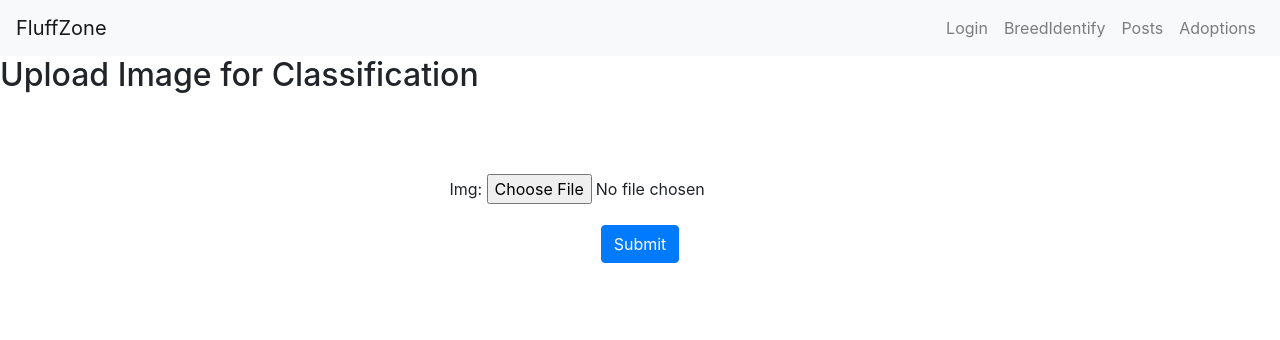
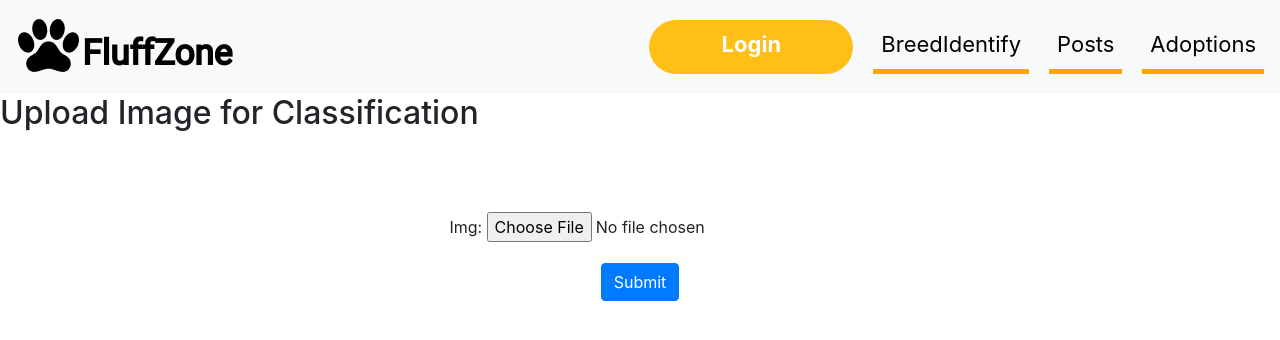
Before and after one commit to varunmamtora06/FluffZone, a Django app: page /identifyBreed in a window 1280 px wide. Shown: the top 340 px of the page. Run offline with Django 3.2, Linux system fonts and the light colour scheme; some libraries are stand-ins or nearby versions.

Commit message:
add frontend homepg

```diff
--- a/fluffzone/static/CSS/base.css
+++ b/fluffzone/static/CSS/base.css
@@ -0,0 +1,18 @@
+nav>.collapse>.navbar-nav>.nav-link{
+    margin-left: 20px;
+    font-size: 22px ;
+}
+
+nav>.collapse>.navbar-nav>.adoptionsLink, nav>.collapse>.navbar-nav>.postsLink, nav>.collapse>.navbar-nav>.breedLink{
+    color: Black;
+    border-bottom: 5px solid orange;
+}
+
+nav>.collapse>.navbar-nav>.loginLink{
+    text-align: center;
+    width: 204px;
+    border-radius: 35px;
+    font-weight: bold;
+    background-color: #FFBF17;
+    color: white;
+}
--- a/fluffzone/templates/base.html
+++ b/fluffzone/templates/base.html
@@ -1,3 +1,4 @@
+{% load static %}
 <!DOCTYPE html>
 <html lang="en">
   <head>
@@ -9,11 +10,17 @@
       integrity="sha384-JcKb8q3iqJ61gNV9KGb8thSsNjpSL0n8PARn9HuZOnIxN0hoP+VmmDGMN5t9UJ0Z"
       crossorigin="anonymous"
     />
+    <link rel="stylesheet" href="{% static 'CSS/base.css' %}">
+    {% block pgcss %}
+    {% endblock pgcss %}
+    {% block pgtitle %}
+      <title>Home</title>
+    {% endblock pgtitle %}
   </head>
   <body>
 
     <nav class="navbar navbar-expand-lg navbar-light bg-light">
-      <a class="navbar-brand" href="/">FluffZone</a>
+      <a class="navbar-brand" href="/"><img src="{% static 'images/Logo.png' %}" alt="FluffZone" style="max-height:100vh; "></a>
       <button
         class="navbar-toggler"
         type="button"
@@ -32,7 +39,7 @@
         <a class="nav-item nav-link" href="logout">Logout</a>
         {% comment %} <a class="nav-item nav-link" href="mydashboard">My DashBoard</a> {% endcomment %}
       <li class="nav-item dropdown">
-        <a class="nav-link dropdown-toggle" style="color: black;" data-toggle="dropdown" href="#" role="button" aria-haspopup="true" aria-expanded="false">My DashBoard</a>
+        <a class="nav-link dropdown-toggle" style="color: black;" data-toggle="dropdown" href="#" role="button" aria-haspopup="true" aria-expanded="false">My Profile</a>
         <div class="dropdown-menu">
           <a class="dropdown-item" href="myBlogs">My Posts</a>
           <a class="dropdown-item" href="myAdoptions">My Adoption Posts</a>
@@ -43,12 +50,12 @@
       </li>
       {% else %}
 
-      <a class="nav-item nav-link" href="login">Login</a>
+      <a class="nav-item nav-link loginLink" href="login">Login</a>
       {% comment %} <a class="nav-item nav-link" href="register">Register</a> {% endcomment %}
       {% endif %}
-          <a class="nav-link" href="identifyBreed">BreedIdentify</a>
-          <a class="nav-link" href="blogs">Posts</a>
-          <a class="nav-link" href="adoptions">Adoptions</a>
+          <a class="nav-link breedLink" href="identifyBreed">BreedIdentify</a>
+          <a class="nav-link postsLink" href="blogs">Posts</a>
+          <a class="nav-link adoptionsLink" href="adoptions">Adoptions</a>
         </div>
       </div>
     </nav>
--- a/fluffzone/templates/blogs.html
+++ b/fluffzone/templates/blogs.html
@@ -2,7 +2,7 @@
 {% load static %}
 
 {% block pgtitle %}
-<title>Blogs</title>
+<title>Posts</title>
 {% endblock pgtitle %}
 
 {% block pgcss %}
--- a/fluffzone/templates/identifBreed.html
+++ b/fluffzone/templates/identifBreed.html
@@ -1,4 +1,8 @@
 {% extends 'base.html' %}
+
+{% block pgtitle %}
+<title>Indentify dogbreed</title>
+{% endblock pgtitle %}
 
 {% block content%}
 
--- a/fluffzone/templates/login.html
+++ b/fluffzone/templates/login.html
@@ -1,4 +1,8 @@
 {% extends 'base.html' %}
+
+{% block pgtitle %}
+<title>Login</title>
+{% endblock pgtitle %}
 
 {% block content %}
     <div class="container">
--- a/fluffzone/templates/register.html
+++ b/fluffzone/templates/register.html
@@ -1,4 +1,8 @@
 {% extends 'base.html' %}
+
+{% block pgtitle %}
+<title>Register</title>
+{% endblock pgtitle %}
 
 {% block content %}
      <div class="container">
```
Also changed, not shown: fluffzone/static/CSS/index.css (added, +46 -0 lines), fluffzone/templates/index.html (+35 -1 lines).
